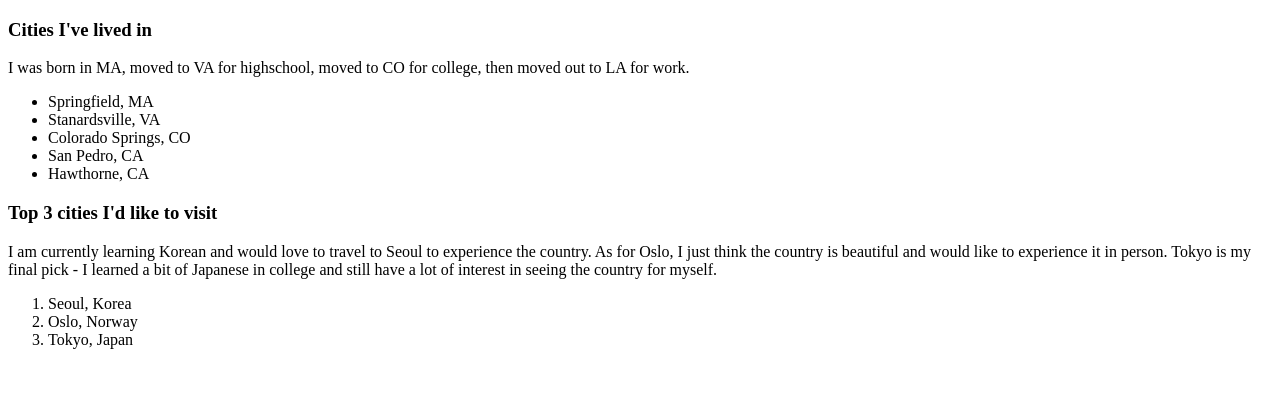
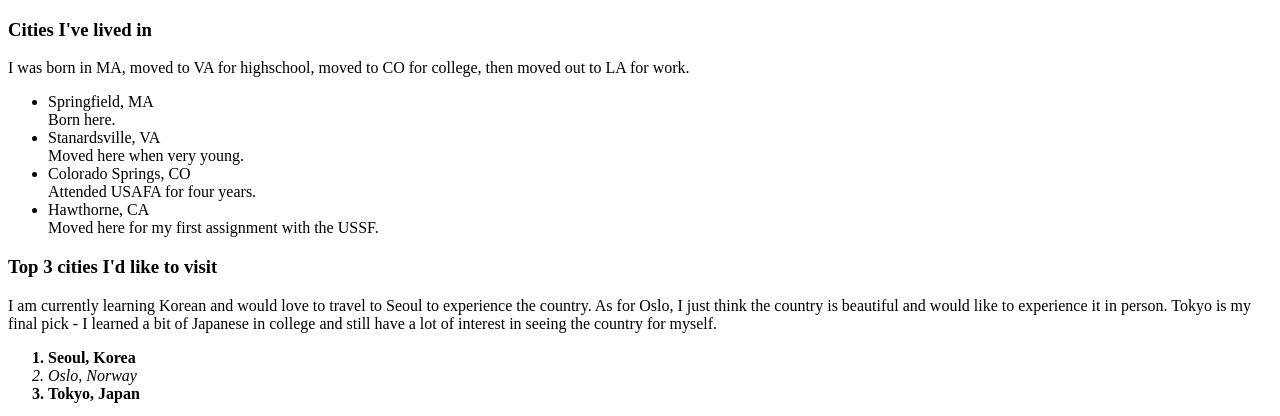
Before and after one commit to benlesko/html-exercise-1, a plain HTML site: page index.html in a window 1280 px wide. Shown: the top 416 px of the page. Drawn offline with Linux system fonts and the light colour scheme; grey boxes are pictures that could not be loaded.

Commit message:
Added required formatting/spans to both lists and added image to the bottom of the page.

```diff
--- a/index.html
+++ b/index.html
@@ -7,28 +7,31 @@
         <div>
             <h3>Cities I've lived in</h3>
             <p>I was born in MA, moved to VA for highschool,
-                moved to CO for college, then moved out to LA for work.</p>
+             moved to CO for college, then moved out to LA for work.</p>
             <ul>
-                <li>Springfield, MA</li>
-                <li>Stanardsville, VA</li>
-                <li>Colorado Springs, CO</li>
-                <li>San Pedro, CA</li>
-                <li>Hawthorne, CA</li>
+                <li>Springfield, MA</li><span>Born here.</span>
+                <li>Stanardsville, VA</li><span>Moved here when very young.</span>
+                <li>Colorado Springs, CO</li><span>Attended USAFA for four years.</span>
+                <li>Hawthorne, CA</li><span>Moved here for my first assignment with the USSF.</span>
             </ul>
         </div>
         <div>
             <h3>Top 3 cities I'd like to visit</h3>
-            <p>
-                I am currently learning Korean and would love to travel to Seoul to experience the country.
-                As for Oslo, I just think the country is beautiful and would like to experience it in person.
-                Tokyo is my final pick - I learned a bit of Japanese in college and still have a lot of interest
-                in seeing the country for myself.
+            <p>I am currently learning Korean and would love to travel to Seoul to experience the country.
+            As for Oslo, I just think the country is beautiful and would like to experience it in person.
+            Tokyo is my final pick - I learned a bit of Japanese in college and still have a lot of interest
+            in seeing the country for myself.
             </p>
             <ol>
-                <li>Seoul, Korea</li>
-                <li>Oslo, Norway</li>
-                <li>Tokyo, Japan</li>
+                <strong><li>Seoul, Korea</li></strong>
+                <em><li>Oslo, Norway</li></em>
+                <strong><li>Tokyo, Japan</li></strong>
             </ol>
         </div>
+        <img class="fit-picture"
+        src="https://ak.picdn.net/shutterstock/videos/5050151/thumb/12.jpg"
+        height="500"
+        width="725"
+        alt="Grapefruit slice atop a pile of other slices">
     </body>
 </html>
```
